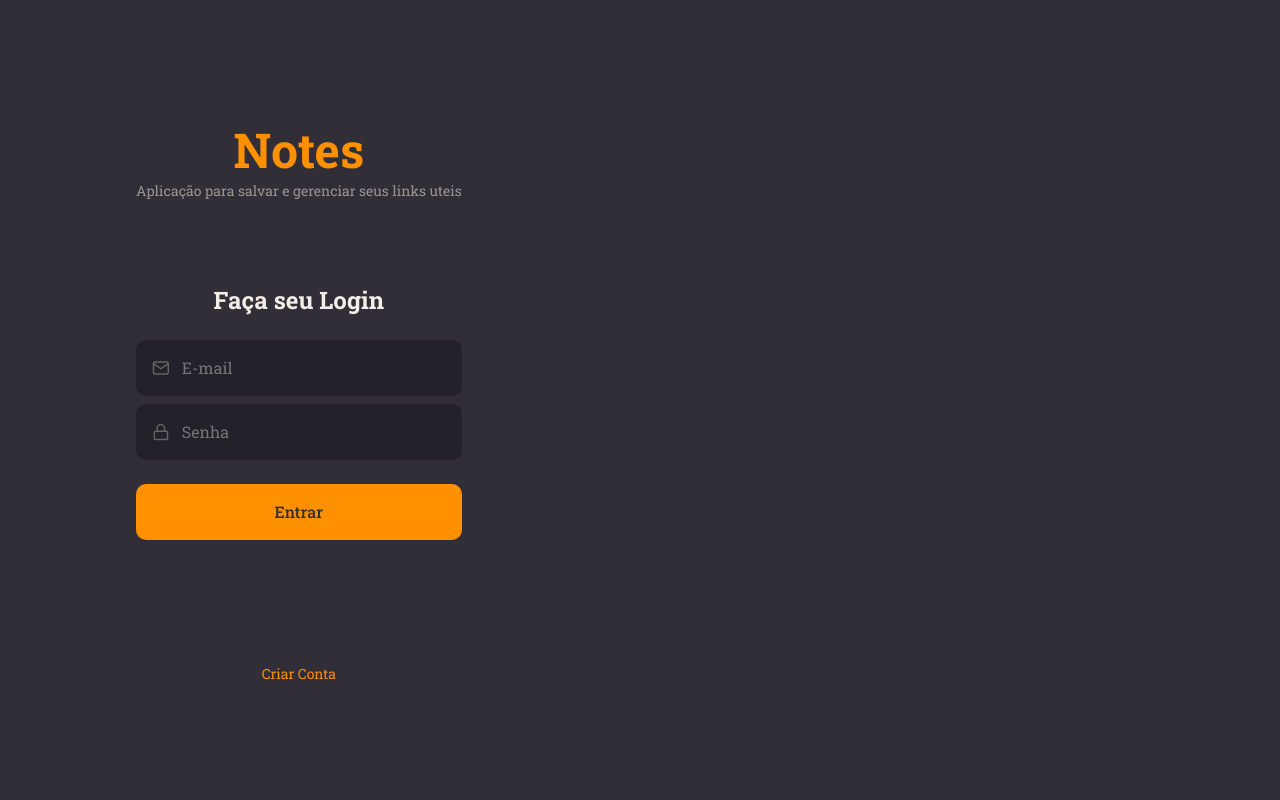
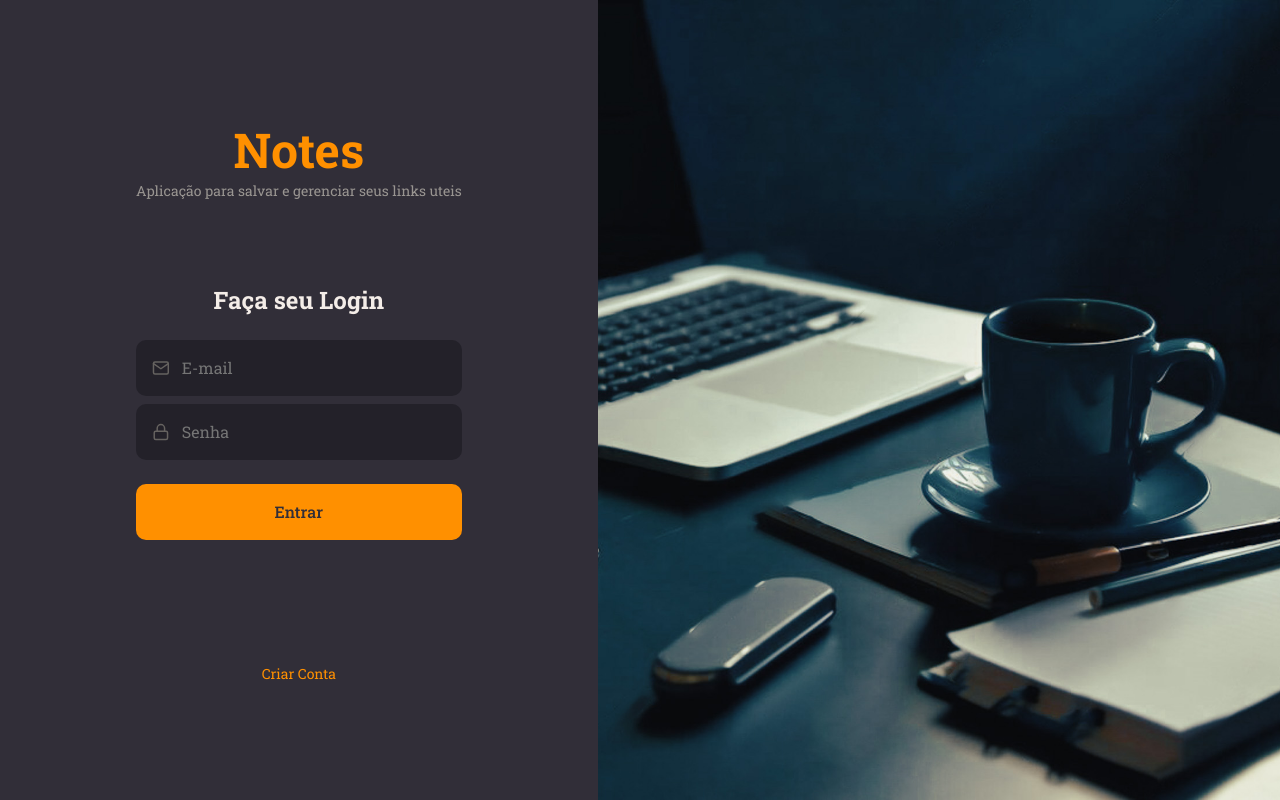
Before and after one commit to danilojssantos/NoteFrontend, a React (Vite) app: page / in a window 1280 px wide. Built offline with nearby package versions, Linux system fonts and the light colour scheme.

Commit message:
pagina de login

```diff
--- a/src/pages/Signin/index.jsx
+++ b/src/pages/Signin/index.jsx
@@ -2,7 +2,7 @@ import { FiMail, FiLock } from 'react-icons/fi'
 //importação de componetes
 import { Input} from '../../components/Input'
 import {Button} from '../../components/Button'
-import { Container, Form } from './styles'
+import { Container, Form ,Background} from './styles'
 
 
 export function Signin(){
@@ -34,6 +34,8 @@ export function Signin(){
 
             </Form>
 
+            <Background/>
+
         </Container>
     )
 }
--- a/src/pages/Signin/styles.js
+++ b/src/pages/Signin/styles.js
@@ -1,4 +1,5 @@
 import styled from "styled-components";
+import backgroundImg from '../../assets/background.jpg'
 
 export const Container = styled.div`
     height: 100vh;
@@ -41,6 +42,11 @@ export const Form = styled.form`
       margin-top: 12.4rem;
       color: ${({ theme }) => theme.COLORS.ORANGE};
     }
+`;
 
 
-`;
+ export const Background = styled.div`
+    flex: 1;
+    background: url(${backgroundImg}) no-repeat center ;
+    background-size: cover;
+ `;
```
Also changed, not shown: src/assets/background.jpg (added).
